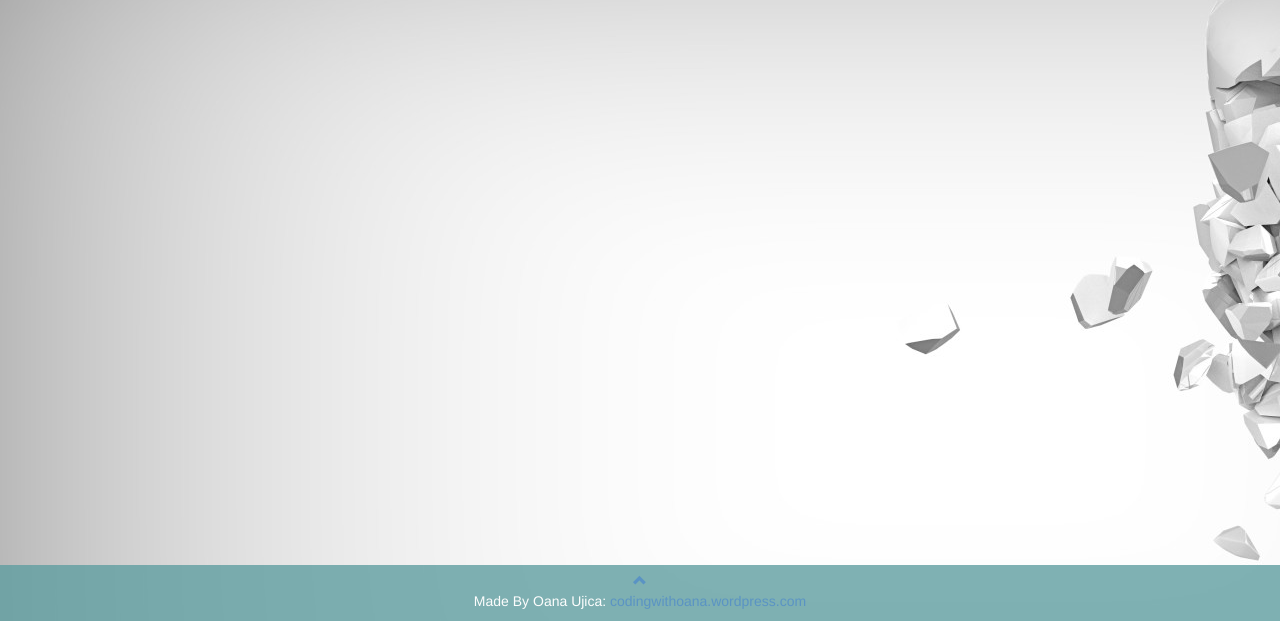
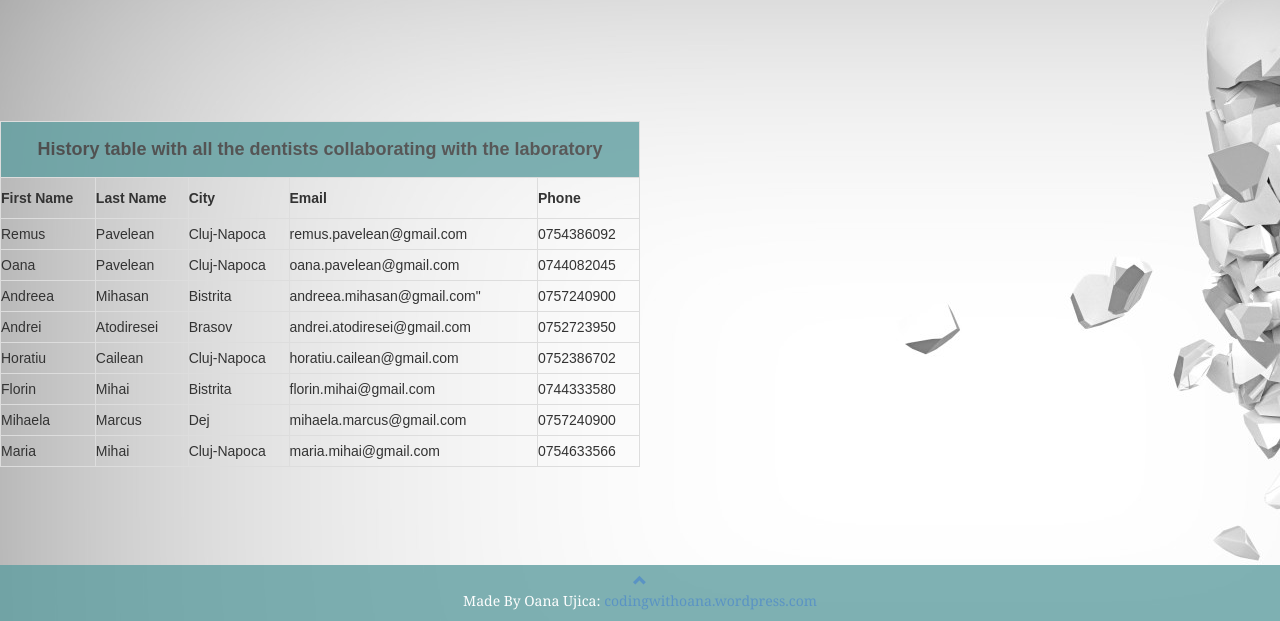
Before and after one commit to OanaUjica/Html-Css-JS_Sandbox, a plain HTML site: page patient.html in a window 1280 px wide. Shown: the part 179-800 px from the top of the page. Drawn offline with nearby package versions, Linux system fonts and the light colour scheme.

Commit message:
Add styling and tables

```diff
--- a/patient.html
+++ b/patient.html
@@ -9,7 +9,7 @@
     <link href="https://fonts.googleapis.com/css?family=Montserrat" rel="stylesheet" type="text/css">
     <meta name="viewport" content="width=device-width, initial-scale=1">
   </head>
-  <body>
+  <body style="font-family: Georgia, serif;">
 
     <!-- NavBar Fixed-Top -->
     <header>
@@ -26,7 +26,74 @@
 
     <!-- RenderBody section -->
     <section>
-
+      <table>
+        <tr>
+          <td colspan="5" style="text-align: center; padding-top: 15px; padding-bottom: 15px; font-size: 18px; background-color: #5F9EA0; opacity:0.8;"><b>History table with all the dentists collaborating with the laboratory</b></td>
+        </tr>
+        <tr>
+          <th style="padding-top: 10px; padding-bottom: 10px;">First Name</th>
+          <th>Last Name</th>
+          <th>City</th>
+          <th>Email</th>
+          <th>Phone</th>
+        </tr>
+        <tr>
+          <td style="padding-top: 5px; padding-bottom: 5px;">Remus</td>
+          <td>Pavelean</td>
+          <td>Cluj-Napoca</td>
+          <td>remus.pavelean@gmail.com</td>
+          <td>0754386092</td>
+        </tr>
+        <tr>
+          <td style="padding-top: 5px; padding-bottom: 5px;">Oana</td>
+          <td>Pavelean</td>
+          <td>Cluj-Napoca</td>
+          <td>oana.pavelean@gmail.com</td>
+          <td>0744082045</td>
+        </tr>
+        <tr>
+          <td style="padding-top: 5px; padding-bottom: 5px;">Andreea</td>
+          <td>Mihasan</td>
+          <td>Bistrita</td>
+          <td>andreea.mihasan@gmail.com"</td>
+          <td>0757240900</td>
+        </tr>
+        <tr>
+          <td style="padding-top: 5px; padding-bottom: 5px;">Andrei</td>
+          <td>Atodiresei</td>
+          <td>Brasov</td>
+          <td>andrei.atodiresei@gmail.com</td>
+          <td>0752723950</td>
+        </tr>
+        <tr>
+          <td style="padding-top: 5px; padding-bottom: 5px;">Horatiu</td>
+          <td>Cailean</td>
+          <td>Cluj-Napoca</td>
+          <td>horatiu.cailean@gmail.com</td>
+          <td>0752386702</td>
+        </tr>
+        <tr>
+          <td style="padding-top: 5px; padding-bottom: 5px;">Florin</td>
+          <td>Mihai</td>
+          <td>Bistrita</td>
+          <td>florin.mihai@gmail.com</td>
+          <td>0744333580</td>
+        </tr>
+        <tr>
+          <td style="padding-top: 5px; padding-bottom: 5px;">Mihaela</td>
+          <td>Marcus</td>
+          <td>Dej</td>
+          <td>mihaela.marcus@gmail.com</td>
+          <td>0757240900</td>
+        </tr>
+        <tr>
+          <td style="padding-top: 5px; padding-bottom: 5px;">Maria</td>
+          <td>Mihai</td>
+          <td>Cluj-Napoca</td>
+          <td>maria.mihai@gmail.com</td>
+          <td>0754633566</td>
+        </tr>
+      </table>
     </section>
 
     <!-- Footer -->
--- a/style.css
+++ b/style.css
@@ -1,6 +1,5 @@
 body {
    background-image: url('./tooth.jpg');
-   margin:0;
 }
 
 ul {
@@ -52,7 +51,30 @@ footer {
 
 img {
   margin-top: 170px;
-  margin-left: 60px;
+  margin-left: 40px;
   border-radius: 60px;
   opacity: 0.6;
 }
+
+.image {
+  width: 25%;
+  float: left;
+}
+
+.navigation {
+  margin-top: 230px;
+  width: 260px;
+  float: left;
+}
+
+table {
+  font-family: arial, sans-serif;
+  border-collapse: collapse;
+  width: 50%;
+  margin-top: 160px;
+}
+
+td, th {
+  border: 1px solid #dddddd;
+  text-align: left;
+}
```
Also changed, not shown: dentist.html (+62 -2 lines), home.html (+10 -2 lines).
